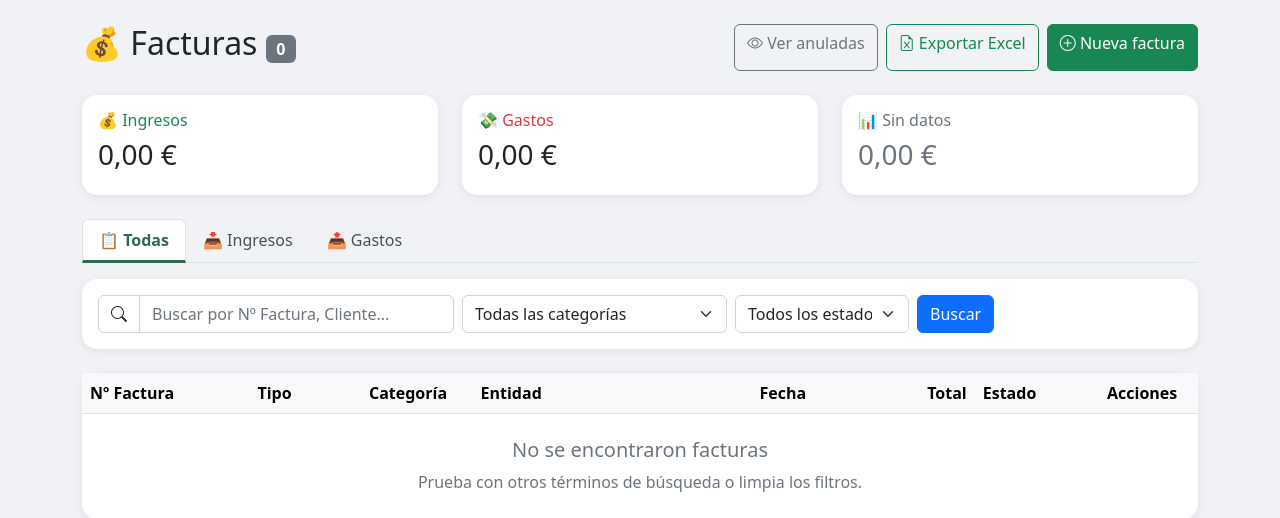
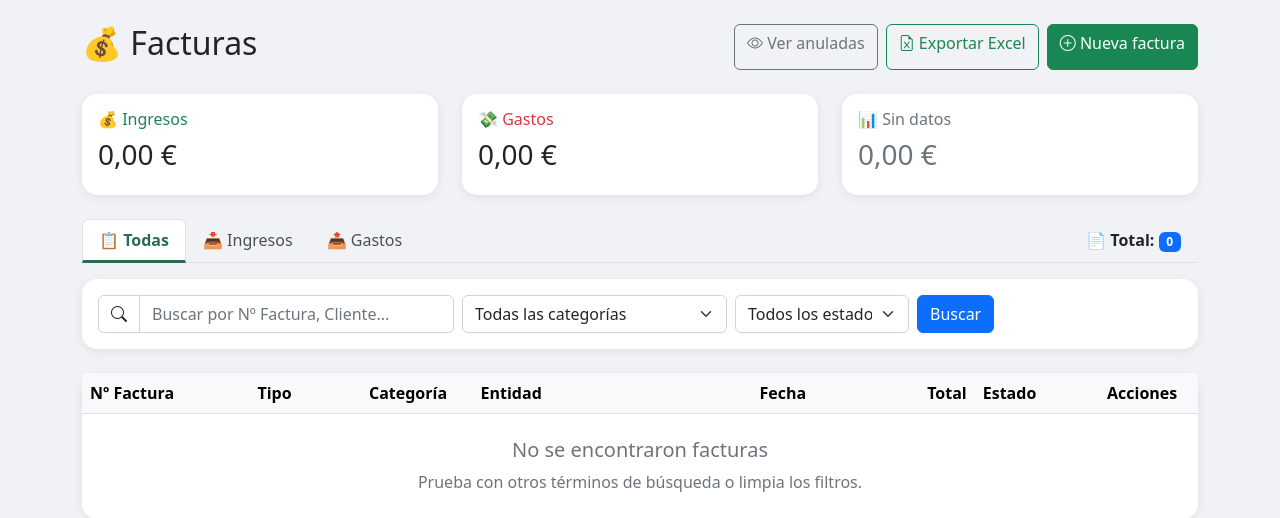
Before and after one commit to starmediterraneavictor-cmyk/erp-reciclaje, a Django app: page /finanzas/ in a window 1280 px wide. Shown: the part 82-600 px from the top of the page. Run offline with Django 5.2, Linux system fonts and the light colour scheme; the visitor is signed in with stand-in values (Sample User, id 1); data that the repository does not hold is empty; some libraries are stand-ins or nearby versions.

Commit message:
Style: Mover contador de facturas a la barra de pestanas

```diff
--- a/finanzas/templates/finanzas/lista.html
+++ b/finanzas/templates/finanzas/lista.html
@@ -5,7 +5,7 @@
 
 {% block content %}
 <div class="d-flex justify-content-between mb-4">
-    <h2>💰 Facturas <span class="badge bg-secondary fs-6">{{ num_facturas_totales }}</span></h2>
+    <h2>💰 Facturas</h2>
     <div class="d-flex gap-2">
         <!-- 🔘 Botón para ver/ocultar anuladas -->
         <a href="?ver_anuladas={% if ver_anuladas %}0{% else %}1{% endif %}{% if tipo_filtro %}&tipo={{ tipo_filtro }}{% endif %}{% if buscar_filtro %}&buscar={{ buscar_filtro }}{% endif %}"
@@ -87,6 +87,11 @@
            href="?tipo=GASTO{% if ver_anuladas %}&ver_anuladas=1{% endif %}{% if buscar_filtro %}&buscar={{ buscar_filtro }}{% endif %}{% if categoria_filtro %}&categoria={{ categoria_filtro }}{% endif %}">
             📤 Gastos
         </a>
+    </li>
+    <li class="nav-item ms-auto"> <!-- 🆕 ms-auto lo empuja a la derecha del todo -->
+        <span class="nav-link disabled fw-bold text-dark">
+            📄 Total: <span class="badge bg-primary">{{ num_facturas_totales }}</span>
+        </span>
     </li>
 </ul>
 
```
